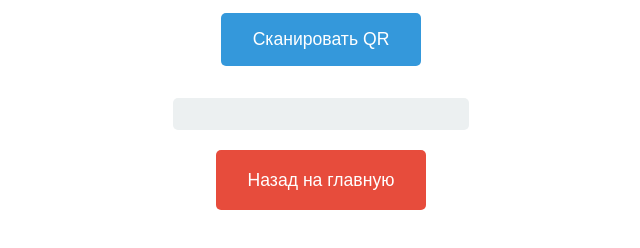
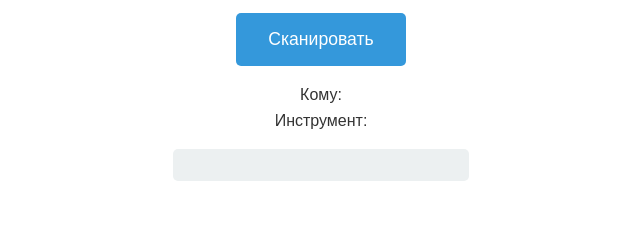
Before and after one commit to cursorproton/tool, a website: page index.html in a window 1280 px wide. Shown: the part 106-354 px from the top of the page, without its empty margins (319-959 px from the left). Drawn offline with Linux system fonts and the light colour scheme.

Commit message:
Update index.html title and modify button label; enhance result display structure

```diff
--- a/index.html
+++ b/index.html
@@ -3,7 +3,7 @@
 <head>
   <meta charset="UTF-8">
   <meta name="viewport" content="width=device-width, initial-scale=1.0">
-  <title>Оффлайн Todo PWA1</title>
+  <title>Инструмент</title>
   <link rel="manifest" href="./manifest.json">
   <meta name="theme-color" content="#2196F3">
   <style>
@@ -32,13 +32,11 @@
     <div id="offline-ready-message" style="margin-bottom: 15px; padding: 10px; border-radius: 5px; display: none; background-color: #d4edda; border: 1px solid #c3e6cb; color: #155724;">
         <strong>Приложение готово к работе в оффлайне!</strong> Все необходимые ресурсы были кэшированы и приложение может работать без подключения к интернету.
     </div>
-    <button id="scanButton">Сканировать QR</button>
-    <div id="result"></div>
+    <button id="scanButton">Сканировать</button>
     <video id="video" width="300" height="200" style="display: none;"></video>
     <canvas id="canvas" width="300" height="200" style="display: none;"></canvas>
-    <div style="margin-top: 20px;">
-        <a href="index.html" class="cta-button">Назад на главную</a>
-    </div>
+    <div id="result_user_Label">Кому: </div><div id="result_user"></div>
+    <div id="result_Label">Инструмент: </div><div id="result"></div>
 </div>
 <script src="./jsQR.js"></script>
 <script src="./qr.js"></script>
```
Also changed, not shown: README.md.
